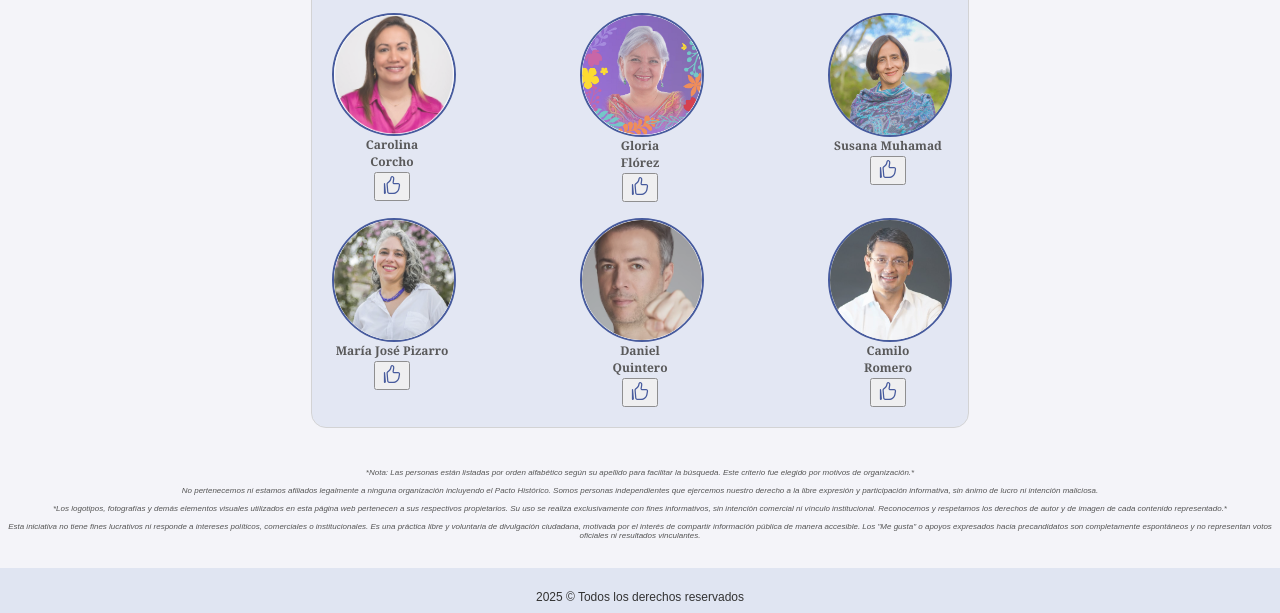
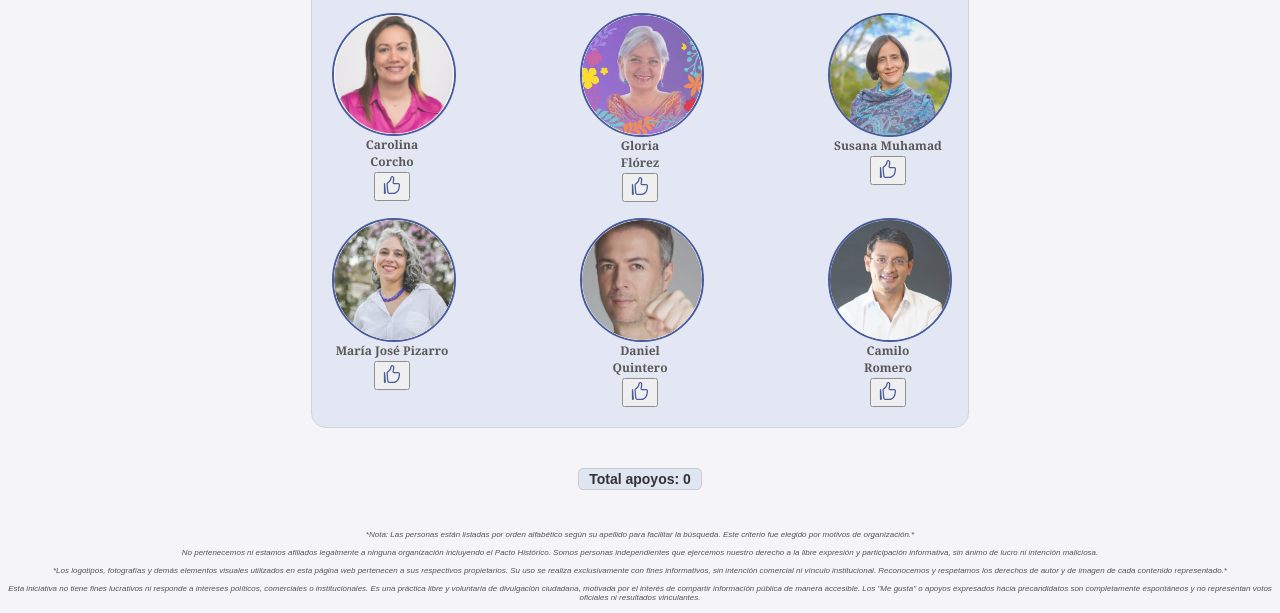
Before and after one commit to GaboEA/ConsultaPrecandidato, a website: page index.html in a window 1280 px wide. Shown: the part 804-1417 px from the top of the page. Drawn offline with nearby package versions, Linux system fonts and the light colour scheme; no server answers.

```diff
--- a/index.html
+++ b/index.html
@@ -120,6 +120,11 @@
                 </div>
             </div>
         </div>
+        <div class="total-votes-section">
+            <div id="totalVotesBox" class="total-votes-container">
+                <p id="totalVotesDisplay" style="font-weight: bold;">Total apoyos: 0 <p>
+            </div>
+        </div>
     </section>
     <section class="results-container" id="results-section">
         <div class="explica-section">
@@ -146,7 +151,7 @@
         </div>
         <div class="total-votes-section">
             <div id="totalVotesBox" class="total-votes-container">
-                <p id="totalVotesDisplay" style="font-weight: bold;">Total Participantes: 0 <p>
+                <p id="totalVotesDisplay" style="font-weight: bold;">Total apoyos: 0 <p>
             </div>
         </div>
     </section>
```
